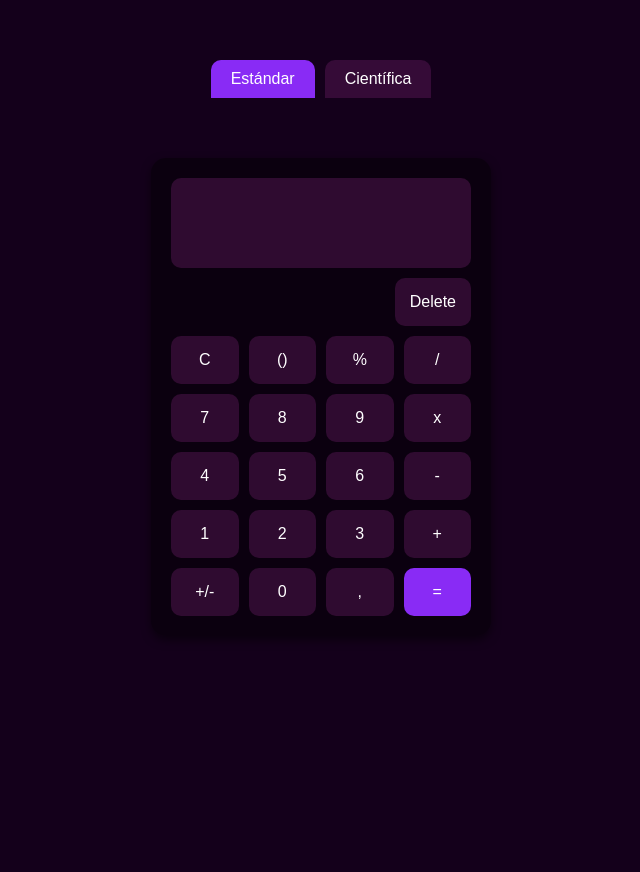
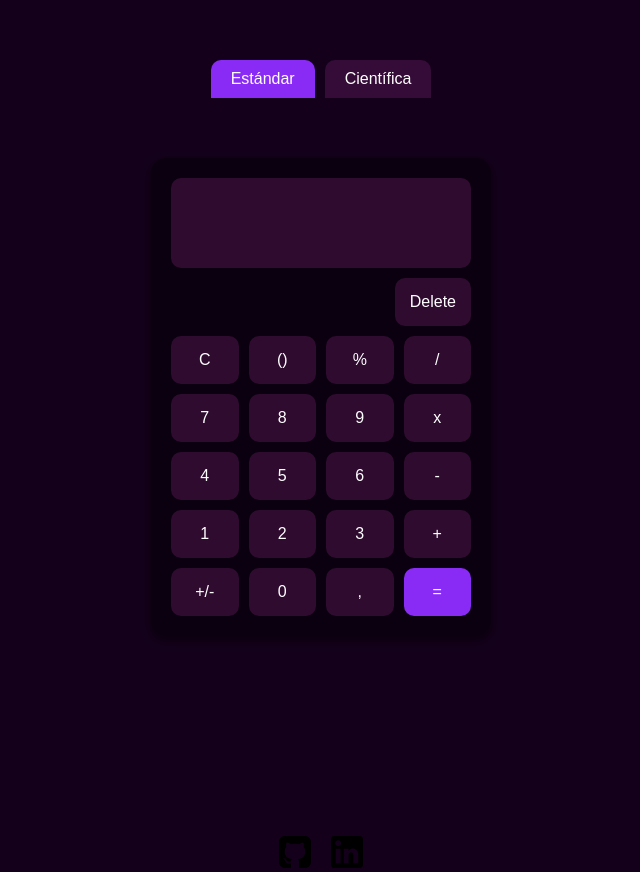
Before and after one commit to JessicaCasella/Calculadora, a plain HTML site: page index.html in a window 1280 px wide. Shown: the whole page, without its empty margins (319-959 px from the left). Before the commit the page ends 800 px from the top, so only its background shows below. Drawn offline with Linux system fonts and the light colour scheme.

Commit message:
add footer

```diff
--- a/index.html
+++ b/index.html
@@ -88,6 +88,10 @@
             </div>
         </div>
     </div>
+    <footer>
+        <a href="https://github.com/JessicaCasella" target="_blank"><img src="./img/signo-de-github.png" alt="GitHub" class="footer-icon"></a>
+        <a href="https://www.linkedin.com/in/jessicacaselladuarte/" target="_blank"><img src="./img/logotipo-de-linkedin.png" alt="LinkedIn" class="footer-icon"></a>
+    </footer>
     <!-- ######################### S c r i p t  J S ######################### -->
     <script src="./js/script.js"></script>
 </body>
--- a/styles/styles.css
+++ b/styles/styles.css
@@ -100,3 +100,20 @@ button#equalBtn {
 button#equalBtn:hover {
     background-color: #d400ff; /* Botón igual al pasar el cursor */
 }
+
+footer {
+    margin-top: 200px;
+    display: flex;
+    gap: 20px;
+}
+
+.footer-icon {
+    width: 32px;
+    height: 32px;
+    object-fit: contain;
+}
+
+.footer-icon:hover {
+    transform: scale(1.1, 1.1);
+    transition: transform 0.2s;
+}
```
Also changed, not shown: img/logotipo-de-linkedin.png (added), img/signo-de-github.png (added).
